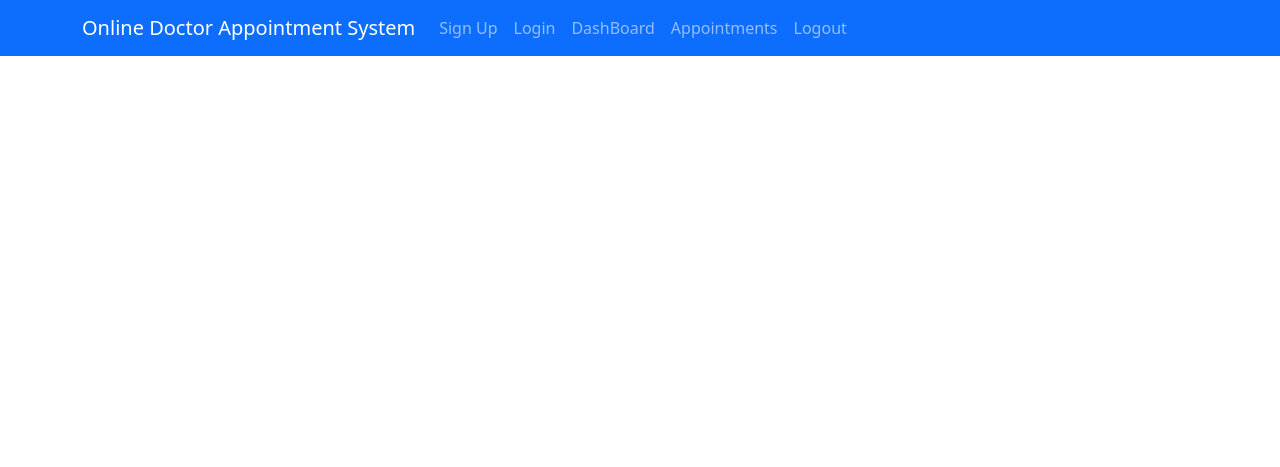
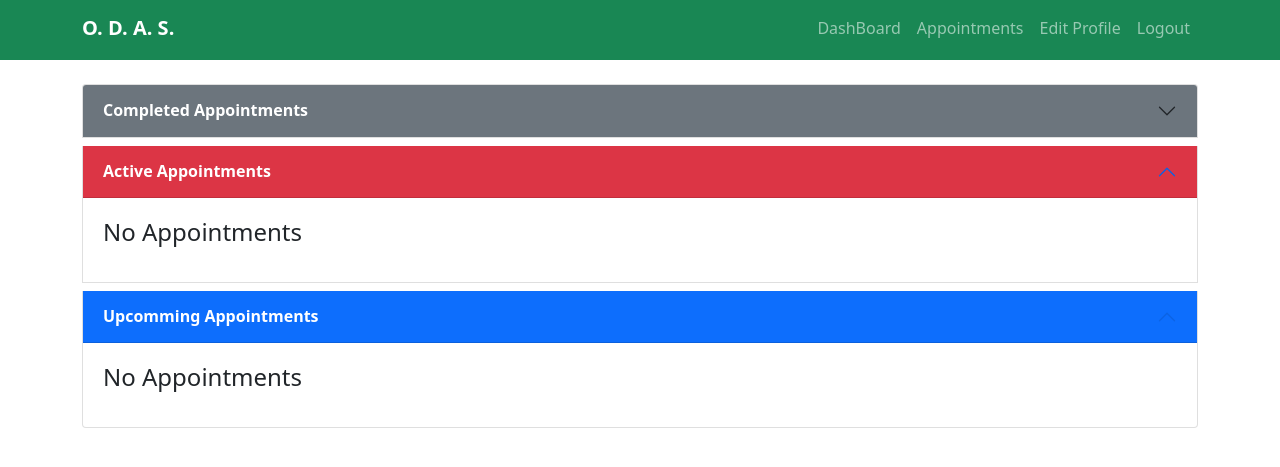
Before and after one commit to adaksritiman24/Online-Doctor-Appointment-System, a Django app: page /appointments/doctor/ in a window 1280 px wide. Shown: the top 467 px of the page. Run offline with Django 3.2, Linux system fonts and the light colour scheme; a user stored in the database is signed in; data comes from the database, SQL or seed files in the repository; both versions use the stored data as it was after the commit; some libraries are stand-ins or nearby versions.

Commit message:
Doctor App page restructured, upload prescription impl.

```diff
--- a/odas/mainapp/urls.py
+++ b/odas/mainapp/urls.py
@@ -19,7 +19,7 @@ urlpatterns = [
     path('searchdate', views.getTimesForParticularDay, name = "gtfpd"),
 
     #doctor-appointment
-    path('appointments/doctor/',views.DoctorAppointmentPage, name="d_app"),
+    path('appointments/doctor/',views.DoctorAppointmentPage.as_view(), name="d_app"),
 
     #view prescription
     path('appointment/prescriptions/view/<int:app_no>/', views.viewPrescription, name = "vp"),
--- a/odas/mainapp/views.py
+++ b/odas/mainapp/views.py
@@ -10,6 +10,7 @@ from datetime import date, datetime, timedelta
 from django.views.decorators.csrf import csrf_exempt
 from django.db.models import Q
 from django.utils import timezone
+from django.core.files.storage import FileSystemStorage
 # Create your views here.
 
 class PatientDashboard(View):
@@ -80,14 +81,11 @@ def makeAppointment(request, doctorid, date, time):
 
 
 def PatientAppointmentPage(request):
-    current = {
-        "start" : timezone.make_aware(datetime.now()),
-        "end" : timezone.make_aware(datetime.now() + timedelta(minutes=30)),
-    }
+    currentTime =  timezone.make_aware(datetime.now())
     appointments = Appointment.objects.filter(patient = request.user)
-    app_over = appointments.filter(Q(date_time_end__lt = current['start']))
-    app_active = appointments.filter(Q(date_time_end__gte = current['start']) & Q(date_time_start__lte = current['start']))
-    app_upcomming = appointments.filter(Q(date_time_start__gt = current['start']))
+    app_over = appointments.filter(Q(date_time_end__lt = currentTime))
+    app_active = appointments.filter(Q(date_time_end__gte = currentTime) & Q(date_time_start__lte = currentTime))
+    app_upcomming = appointments.filter(Q(date_time_start__gt = currentTime))
 
     context = {
         'app_over':app_over,
@@ -96,13 +94,37 @@ def PatientAppointmentPage(request):
     }
     return render(request,"patient/patient-appointment.html",context= context)
 
+class DoctorAppointmentPage(View):
 
-def DoctorAppointmentPage(request):
-    appointments = Appointment.objects.filter(doctor = request.user)
-    context = {
-        'appointments': appointments,
-    }
-    return render(request,"doctor/doctor-appointment.html",context= context)
+    def get(self,request):
+        currentTime = timezone.make_aware(datetime.now())
+        appointments = Appointment.objects.filter(doctor = request.user)
+        app_over = appointments.filter(Q(date_time_end__lt = currentTime))
+        app_active = appointments.filter(Q(date_time_end__gte = currentTime) & Q(date_time_start__lte = currentTime))
+        app_upcomming = appointments.filter(Q(date_time_start__gt = currentTime))
+        context = {
+            'appointments': appointments,
+            'app_over' : app_over,
+            'app_active' : app_active,
+            'app_upcomming' : app_upcomming
+        }
+        return render(request,"doctor/doctor-appointment.html",context= context)
+
+    def post(self, request):
+        try:
+            appointmentNumber = int(request.POST['appNo'])
+            prescriptionFile = request.FILES[f'p-file-{appointmentNumber}']
+            fs = FileSystemStorage('media/prescriptions/')
+            file = fs.save(prescriptionFile.name, prescriptionFile)
+
+            Appointment.objects.filter(id=appointmentNumber).update(prescription = 'prescriptions/'+file)
+
+        except Exception as e:
+            print(e)
+            pass
+        return redirect('/appointments/doctor/')
+
+
 
 #date and time selection---------------------------------------
 
--- a/odas/templates/doctor/doctor-appointment.html
+++ b/odas/templates/doctor/doctor-appointment.html
@@ -1,24 +1,116 @@
-{% extends "doctor/base.html" %}
+{% extends "patient/base.html" %}
 
 {% block content %}
 <div class="container">
+  <div class="row mt-4">
+    <div class="accordion" id="accordionPanelsStayOpenExample">
 
-<div class="row mt-4">
-{% for appointment in appointments %}
+      <div class="accordion-item mb-2">
+        <h2 class="accordion-header" id="panelsStayOpen-headingOne">
+          <button class="accordion-button collapsed bg-secondary text-white" type="button" data-bs-toggle="collapse" data-bs-target="#panelsStayOpen-collapseOne" aria-expanded="false" aria-controls="panelsStayOpen-collapseOne">
+            <b>Completed Appointments</b>
+          </button>
+        </h2>
+        <div id="panelsStayOpen-collapseOne" class="accordion-collapse collapse" aria-labelledby="panelsStayOpen-headingOne">
+          <div class="accordion-body" id="app-schedule-over">
+
+            <!-- completed appointments -->
+            {% if app_over %}
+            {% for appointment in app_over %}
 
                 <div class="card m-3">
                   <div class="card-header">
                     Appointment No. {{appointment.id}}
                   </div>
                   <div class="card-body">
-      <h5 class="card-title">Date: {{appointment.date}}</h5>
+                    <div class="row">
+                      <div class="col-md-8">
+                        <h5 class="card-title">Date: {{appointment.date}}, Time: {{appointment.time}}</h5>
                         <p class="card-text">Appointment with {{appointment.patient.first_name}} {{appointment.patient.last_name}} on {{appointment.date}}</p>
-      <a href="{% url 'main-chat-view' appointment.id %}" class="btn btn-primary" target="_blank">Start Appointment</a>
+                        <a href="{% url 'main-chat-view' appointment.id %}" class="btn btn-secondary" target="_blank">Appointment is Over</a>
+                      </div>
+                      {% include 'doctor/prescription-control.html'%}
+                    </div>
+
                   </div>
                 </div>
 
             {% endfor %}
+            {% else %}
+                <div><p>No Appointments</p></div>
+            {% endif %}
+          </div>
+        </div>
+      </div>
+
+      <div class="accordion-item mb-2">
+        <h2 class="accordion-header" id="panelsStayOpen-headingTwo">
+          <button class="accordion-button bg-danger text-white" type="button" data-bs-toggle="collapse" data-bs-target="#panelsStayOpen-collapseTwo" aria-expanded="true" aria-controls="panelsStayOpen-collapseTwo">
+            <b>Active Appointments</b>
+          </button>
+        </h2>
+        <div id="panelsStayOpen-collapseTwo" class="accordion-collapse collapse show" aria-labelledby="panelsStayOpen-headingTwo">
+          <div class="accordion-body" id="app-schedule-active">
+
+            <!-- active appointments -->
+            {% if app_active %}
+            {% for appointment in app_active %}
+                <div class="card m-3 border-danger">
+                  <div class="card-header">
+                    Appointment No. {{appointment.id}} <span class="text-danger m-4"><i class="bi bi-record-circle"></i><b> Active Now</b></span>
+                  </div>
+                  <div class="card-body">
+                    <div class="row">
+                      <div class="col-md-8">
+                        <h5 class="card-title">Date: {{appointment.date}}, Time: {{appointment.time}}</h5>
+                        <p class="card-text">Appointment with {{appointment.patient.first_name}} {{appointment.patient.last_name}} on {{appointment.date}}</p>
+                        <a href="{% url 'main-chat-view' appointment.id %}" class="btn btn-success" target="_blank">Start Appointment</a>
+                      </div>
+                      {% include 'doctor/prescription-control.html'%}
+                    </div>
+                    </div>
+                </div>
+            {% endfor %}
+            {% else %}
+                <div><p>No Appointments</p></div>
+            {% endif %}
+          </div>
+        </div>
+      </div>
+
+      <div class="accordion-item">
+        <h2 class="accordion-header" id="panelsStayOpen-headingThree">
+          <button class="accordion-button bg-primary text-white" type="button" data-bs-toggle="collapse" data-bs-target="#panelsStayOpen-collapseThree" aria-expanded="true" aria-controls="panelsStayOpen-collapseThree">
+            <b>Upcomming Appointments</b>
+          </button>
+        </h2>
+        <div id="panelsStayOpen-collapseThree" class="accordion-collapse collapse show" aria-labelledby="panelsStayOpen-headingThree">
+          <div class="accordion-body" id="app-schedule-upcomming">
+
+            <!-- for upcomming appointments -->
+            {% if app_upcomming %}
+            {% for appointment in app_upcomming %}
+
+                <div class="card m-3 border-primary">
+                  <div class="card-header bg-primary text-white">
+                    Appointment No. {{appointment.id}}
+                  </div>
+                  <div class="card-body">
+                    <h5 class="card-title">Date: {{appointment.date}}, Time: {{appointment.time}}</h5>
+                    <p class="card-text">Appointment with {{appointment.patient.first_name}} {{appointment.patient.last_name}} on {{appointment.date}}</p>
+                    <a href="{% url 'main-chat-view' appointment.id %}" class="btn btn-primary disabled" target="_blank">Upcomming</a>
+                  </div>
+                </div>
+            {% endfor %}
+            {% else %}
+                <div><p>No Appointments</p></div>
+            {% endif %}
+          </div>
+        </div>
       </div>
 
     </div>
+  </div>
+</div>
+
 {% endblock %}
--- a/odas/templates/patient/patient-appointment.html
+++ b/odas/templates/patient/patient-appointment.html
@@ -71,6 +71,9 @@
                         <a href="{% url 'main-chat-view' appointment.id %}" class="btn btn-success" target="_blank">Start Appointment</a>
                       </div>
                       <div class="col-md-4">
+                        {% if appointment.prescription %}
+                        <a href="{% url 'vp' appointment.id %}" target="_blank">View Prescription</a>
+                        {% endif %}
                         <p><u><small>Email:</small> <b>{{appointment.doctor.email}}</b> </u></p>
                         <p><u><small>Contact no:</small> <b>{{appointment.doctor.contact}}</b></u></p>
                       </div>
```
Also changed, not shown: odas/templates/doctor/prescription-control.html (added, +14 -0 lines), odas/db.sqlite3, 4 other files. Lines whose indentation alone changed are shown as unchanged.
